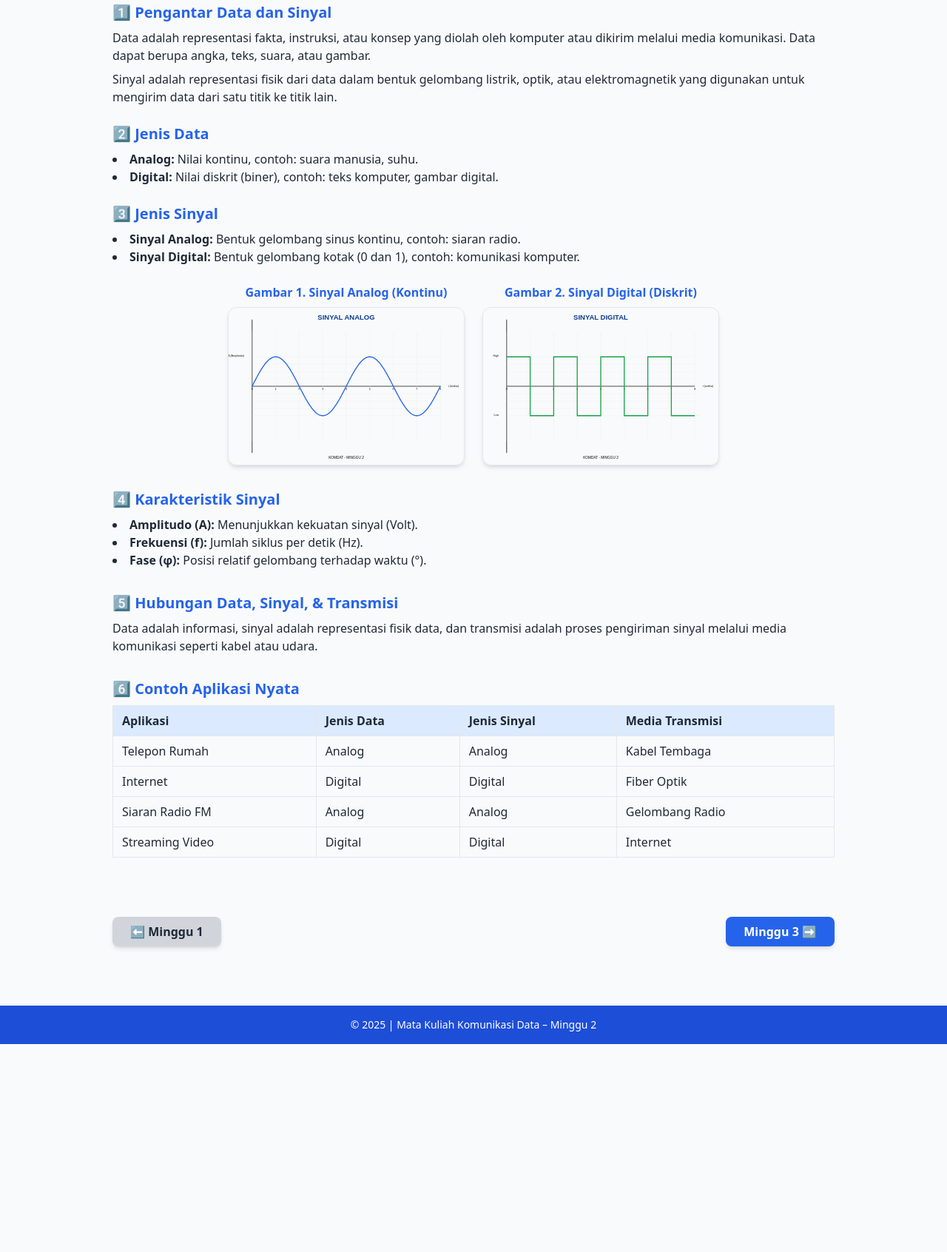
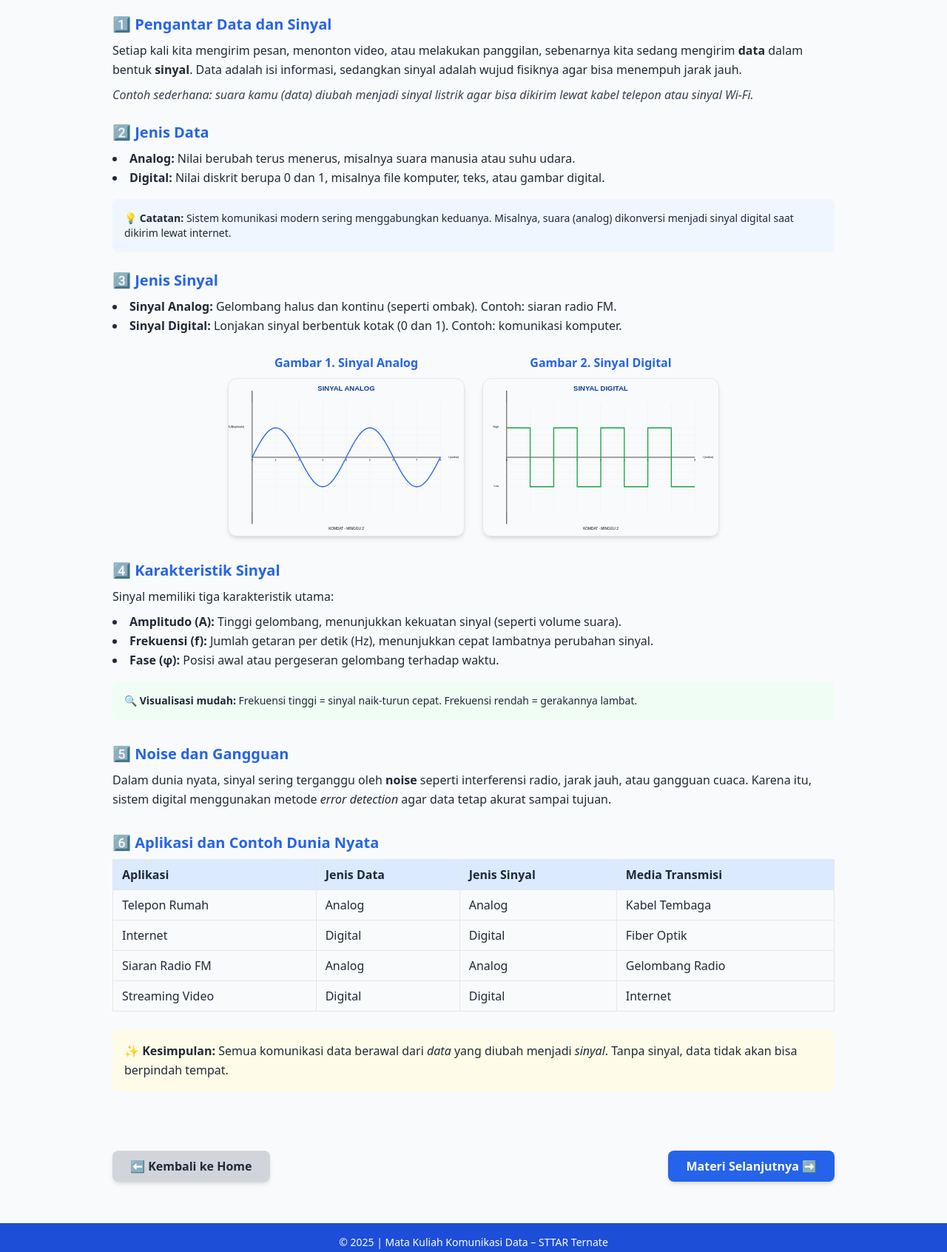
Before and after one commit to komdatSTTAR/komdat, a plain HTML site: page minggu2.html in a window 1280 px wide. Shown: the part 881-2573 px from the top of the page at 74% size. Before the commit the page ends 2292 px from the top, so only its background shows below. Drawn offline with nearby package versions, Linux system fonts and the light colour scheme.

Commit message:
Update minggu2.html

```diff
--- a/minggu2.html
+++ b/minggu2.html
@@ -11,96 +11,107 @@
   </style>
 </head>
 
-<body class="bg-gray-50 text-gray-800 font-sans">
-  <!-- Header -->
+<body class="bg-gray-50 text-gray-800 font-sans leading-relaxed">
+
+  <!-- HEADER -->
   <header class="bg-blue-700 text-white shadow-lg sticky top-0 z-50">
     <div class="max-w-6xl mx-auto px-4 py-4 flex flex-wrap items-center justify-between">
-      <h1 class="text-2xl font-bold">📡 Komunikasi Data – Minggu 2</h1>
+      <h1 class="text-2xl font-bold uppercase tracking-wide">📡 Komunikasi Data – Minggu 2</h1>
       <nav class="flex flex-wrap gap-3 text-sm">
         <a href="#tujuan" class="bg-blue-600 hover:bg-blue-500 px-3 py-2 rounded-md">🎯 Tujuan</a>
         <a href="#pokok" class="bg-blue-600 hover:bg-blue-500 px-3 py-2 rounded-md">📘 Pokok Bahasan</a>
-        <a href="#materi" class="bg-blue-600 hover:bg-blue-500 px-3 py-2 rounded-md">📗 Materi Inti</a>
+        <a href="#materi" class="bg-blue-600 hover:bg-blue-500 px-3 py-2 rounded-md">📗 Materi</a>
       </nav>
     </div>
   </header>
 
-  <!-- Hero Section -->
+  <!-- HERO -->
   <section class="text-center py-12 bg-gradient-to-b from-blue-100 to-white">
-    <h2 class="text-4xl font-bold text-blue-700 mb-4">Konsep Dasar Sinyal & Data</h2>
-    <p class="text-lg max-w-3xl mx-auto text-gray-600">
-      Minggu ke-2 Mata Kuliah Komunikasi Data (KOMDAT)
-    </p>
+    <h2 class="text-4xl font-bold text-blue-700 mb-3 uppercase">Konsep Dasar Sinyal & Data</h2>
+    <p class="text-gray-700 text-lg">Selasa, 7 Oktober 2025 • Semester 5 • Dosen: <strong>Takdir Ruslan, ST., M.Kom</strong> / <strong>Abdurrahman, S.Pi</strong></p>
   </section>
 
-  <!-- Tujuan -->
+  <!-- TUJUAN -->
   <section id="tujuan" class="max-w-5xl mx-auto py-10 px-6">
-    <h3 class="text-2xl font-bold text-blue-700 mb-4">🎯 Sub-CPMK / Tujuan Pembelajaran</h3>
+    <h3 class="text-2xl font-bold text-blue-700 mb-4 uppercase">🎯 Tujuan Pembelajaran</h3>
     <ul class="list-disc list-inside space-y-2">
-      <li>Membedakan data analog dan data digital.</li>
-      <li>Menjelaskan karakteristik sinyal (amplitudo, frekuensi, dan fase).</li>
-      <li>Menjelaskan hubungan antara data, sinyal, dan transmisi dalam komunikasi data.</li>
-      <li>Mengidentifikasi jenis-jenis sinyal yang digunakan dalam sistem komunikasi.</li>
+      <li>Membedakan data analog dan digital.</li>
+      <li>Menjelaskan karakteristik sinyal: amplitudo, frekuensi, dan fase.</li>
+      <li>Menjelaskan hubungan antara data, sinyal, dan proses transmisi.</li>
+      <li>Mengidentifikasi contoh penerapan komunikasi data dalam kehidupan sehari-hari.</li>
     </ul>
   </section>
 
-  <!-- Pokok Bahasan -->
+  <!-- POKOK BAHASAN -->
   <section id="pokok" class="max-w-5xl mx-auto py-10 px-6 bg-gray-100 rounded-2xl shadow-inner">
-    <h3 class="text-2xl font-bold text-blue-700 mb-4">📘 Pokok Bahasan</h3>
+    <h3 class="text-2xl font-bold text-blue-700 mb-4 uppercase">📘 Pokok Bahasan</h3>
     <ol class="list-decimal list-inside space-y-1">
       <li>Pengantar Data dan Sinyal</li>
-      <li>Jenis Data: Analog dan Digital</li>
-      <li>Jenis Sinyal: Analog dan Digital</li>
+      <li>Jenis Data: Analog vs Digital</li>
+      <li>Jenis Sinyal: Analog vs Digital</li>
       <li>Karakteristik Sinyal (Amplitudo, Frekuensi, Fase)</li>
       <li>Hubungan antara Data, Sinyal, dan Transmisi</li>
-      <li>Contoh Kasus dan Aplikasi Nyata</li>
+      <li>Aplikasi dan Contoh Dunia Nyata</li>
     </ol>
   </section>
 
-  <!-- Materi Inti -->
+  <!-- MATERI INTI -->
   <section id="materi" class="max-w-5xl mx-auto py-10 px-6">
-    <h3 class="text-2xl font-bold text-blue-700 mb-6">📗 Materi Inti</h3>
+    <h3 class="text-2xl font-bold text-blue-700 mb-6 uppercase">📗 Materi Inti</h3>
 
     <h4 class="text-xl font-semibold text-blue-600 mt-6">1️⃣ Pengantar Data dan Sinyal</h4>
-    <p class="mt-2">Data adalah representasi fakta, instruksi, atau konsep yang diolah oleh komputer atau dikirim melalui media komunikasi. Data dapat berupa angka, teks, suara, atau gambar.</p>
-    <p class="mt-2">Sinyal adalah representasi fisik dari data dalam bentuk gelombang listrik, optik, atau elektromagnetik yang digunakan untuk mengirim data dari satu titik ke titik lain.</p>
+    <p class="mt-2">Setiap kali kita mengirim pesan, menonton video, atau melakukan panggilan, sebenarnya kita sedang mengirim <strong>data</strong> dalam bentuk <strong>sinyal</strong>. Data adalah isi informasi, sedangkan sinyal adalah wujud fisiknya agar bisa menempuh jarak jauh.</p>
+    <p class="mt-2 italic text-gray-700">Contoh sederhana: suara kamu (data) diubah menjadi sinyal listrik agar bisa dikirim lewat kabel telepon atau sinyal Wi-Fi.</p>
 
     <h4 class="text-xl font-semibold text-blue-600 mt-6">2️⃣ Jenis Data</h4>
     <ul class="list-disc list-inside mt-2">
-      <li><strong>Analog:</strong> Nilai kontinu, contoh: suara manusia, suhu.</li>
-      <li><strong>Digital:</strong> Nilai diskrit (biner), contoh: teks komputer, gambar digital.</li>
+      <li><strong>Analog:</strong> Nilai berubah terus menerus, misalnya suara manusia atau suhu udara.</li>
+      <li><strong>Digital:</strong> Nilai diskrit berupa 0 dan 1, misalnya file komputer, teks, atau gambar digital.</li>
     </ul>
+
+    <div class="bg-blue-50 p-4 rounded-lg mt-4 text-sm">
+      💡 <strong>Catatan:</strong> Sistem komunikasi modern sering menggabungkan keduanya. Misalnya, suara (analog) dikonversi menjadi sinyal digital saat dikirim lewat internet.
+    </div>
 
     <h4 class="text-xl font-semibold text-blue-600 mt-6">3️⃣ Jenis Sinyal</h4>
     <ul class="list-disc list-inside mt-2">
-      <li><strong>Sinyal Analog:</strong> Bentuk gelombang sinus kontinu, contoh: siaran radio.</li>
-      <li><strong>Sinyal Digital:</strong> Bentuk gelombang kotak (0 dan 1), contoh: komunikasi komputer.</li>
+      <li><strong>Sinyal Analog:</strong> Gelombang halus dan kontinu (seperti ombak). Contoh: siaran radio FM.</li>
+      <li><strong>Sinyal Digital:</strong> Lonjakan sinyal berbentuk kotak (0 dan 1). Contoh: komunikasi komputer.</li>
     </ul>
 
-    <!-- Ilustrasi Sinyal -->
+    <!-- ILUSTRASI SINYAL -->
     <div class="mt-6 flex flex-col lg:flex-row gap-6 items-center justify-center">
       <div class="text-center">
-        <h5 class="font-semibold text-blue-600 mb-2">Gambar 1. Sinyal Analog (Kontinu)</h5>
+        <h5 class="font-semibold text-blue-600 mb-2">Gambar 1. Sinyal Analog</h5>
         <img src="sinyal_analog.svg" alt="Sinyal Analog" class="w-80 mx-auto rounded-xl shadow-md border">
       </div>
       <div class="text-center">
-        <h5 class="font-semibold text-blue-600 mb-2">Gambar 2. Sinyal Digital (Diskrit)</h5>
+        <h5 class="font-semibold text-blue-600 mb-2">Gambar 2. Sinyal Digital</h5>
         <img src="sinyal_digital.svg" alt="Sinyal Digital" class="w-80 mx-auto rounded-xl shadow-md border">
       </div>
     </div>
 
     <h4 class="text-xl font-semibold text-blue-600 mt-8">4️⃣ Karakteristik Sinyal</h4>
+    <p class="mt-2">Sinyal memiliki tiga karakteristik utama:</p>
     <ul class="list-disc list-inside mt-2">
-      <li><strong>Amplitudo (A):</strong> Menunjukkan kekuatan sinyal (Volt).</li>
-      <li><strong>Frekuensi (f):</strong> Jumlah siklus per detik (Hz).</li>
-      <li><strong>Fase (φ):</strong> Posisi relatif gelombang terhadap waktu (°).</li>
+      <li><strong>Amplitudo (A):</strong> Tinggi gelombang, menunjukkan kekuatan sinyal (seperti volume suara).</li>
+      <li><strong>Frekuensi (f):</strong> Jumlah getaran per detik (Hz), menunjukkan cepat lambatnya perubahan sinyal.</li>
+      <li><strong>Fase (φ):</strong> Posisi awal atau pergeseran gelombang terhadap waktu.</li>
     </ul>
 
-    <h4 class="text-xl font-semibold text-blue-600 mt-8">5️⃣ Hubungan Data, Sinyal, & Transmisi</h4>
-    <p class="mt-2">Data adalah informasi, sinyal adalah representasi fisik data, dan transmisi adalah proses pengiriman sinyal melalui media komunikasi seperti kabel atau udara.</p>
+    <div class="bg-green-50 p-4 rounded-lg mt-4 text-sm">
+      🔍 <strong>Visualisasi mudah:</strong> Frekuensi tinggi = sinyal naik-turun cepat.
+      Frekuensi rendah = gerakannya lambat.
+    </div>
 
-    <h4 class="text-xl font-semibold text-blue-600 mt-8">6️⃣ Contoh Aplikasi Nyata</h4>
-    <table class="table-auto w-full text-left border mt-2">
-      <thead class="bg-blue-100">
+    <h4 class="text-xl font-semibold text-blue-600 mt-8">5️⃣ Noise dan Gangguan</h4>
+    <p class="mt-2">Dalam dunia nyata, sinyal sering terganggu oleh <strong>noise</strong> seperti interferensi radio, jarak jauh, atau gangguan cuaca.
+      Karena itu, sistem digital menggunakan metode <em>error detection</em> agar data tetap akurat sampai tujuan.
+    </p>
+
+    <h4 class="text-xl font-semibold text-blue-600 mt-8">6️⃣ Aplikasi dan Contoh Dunia Nyata</h4>
+    <table class="table-auto w-full text-left border mt-2 text-sm md:text-base">
+      <thead class="bg-blue-100 font-semibold">
         <tr>
           <th class="border px-3 py-2">Aplikasi</th>
           <th class="border px-3 py-2">Jenis Data</th>
@@ -115,17 +126,25 @@
         <tr><td class="border px-3 py-2">Streaming Video</td><td class="border px-3 py-2">Digital</td><td class="border px-3 py-2">Digital</td><td class="border px-3 py-2">Internet</td></tr>
       </tbody>
     </table>
+
+    <div class="bg-yellow-50 p-4 rounded-lg mt-6">
+      ✨ <strong>Kesimpulan:</strong>
+      Semua komunikasi data berawal dari <em>data</em> yang diubah menjadi <em>sinyal</em>.
+      Tanpa sinyal, data tidak akan bisa berpindah tempat.
+    </div>
+
   </section>
 
-  <!-- Navigasi Minggu -->
-  <div class="flex justify-between max-w-5xl mx-auto py-10 px-6">
-    <a href="minggu1.html" class="bg-gray-300 hover:bg-gray-400 text-gray-800 font-semibold py-2 px-6 rounded-lg shadow-md">⬅️ Minggu 1</a>
-    <a href="minggu3.html" class="bg-blue-600 hover:bg-blue-700 text-white font-semibold py-2 px-6 rounded-lg shadow-md">Minggu 3 ➡️</a>
+  <!-- NAVIGASI -->
+  <div class="flex flex-col sm:flex-row justify-between items-center max-w-5xl mx-auto py-10 px-6 gap-4">
+    <a href="index.html" class="bg-gray-300 hover:bg-gray-400 text-gray-800 font-semibold py-2 px-6 rounded-lg shadow-md w-full sm:w-auto text-center">⬅️ Kembali ke Home</a>
+    <a href="minggu3.html" class="bg-blue-600 hover:bg-blue-700 text-white font-semibold py-2 px-6 rounded-lg shadow-md w-full sm:w-auto text-center">Materi Selanjutnya ➡️</a>
   </div>
 
-  <!-- Footer -->
-  <footer class="bg-blue-700 text-white text-center py-4 mt-10">
-    <p class="text-sm">&copy; 2025 | Mata Kuliah Komunikasi Data – Minggu 2</p>
+  <!-- FOOTER -->
+  <footer class="bg-blue-700 text-white text-center py-4 mt-4">
+    <p class="text-sm">&copy; 2025 | Mata Kuliah Komunikasi Data – STTAR Ternate</p>
   </footer>
+
 </body>
 </html>
```
